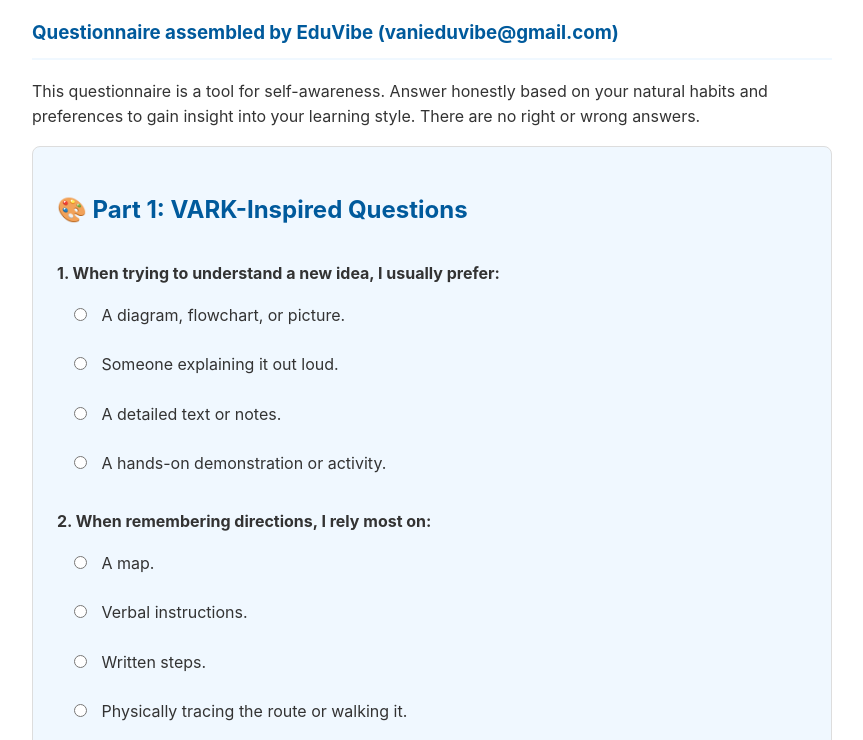
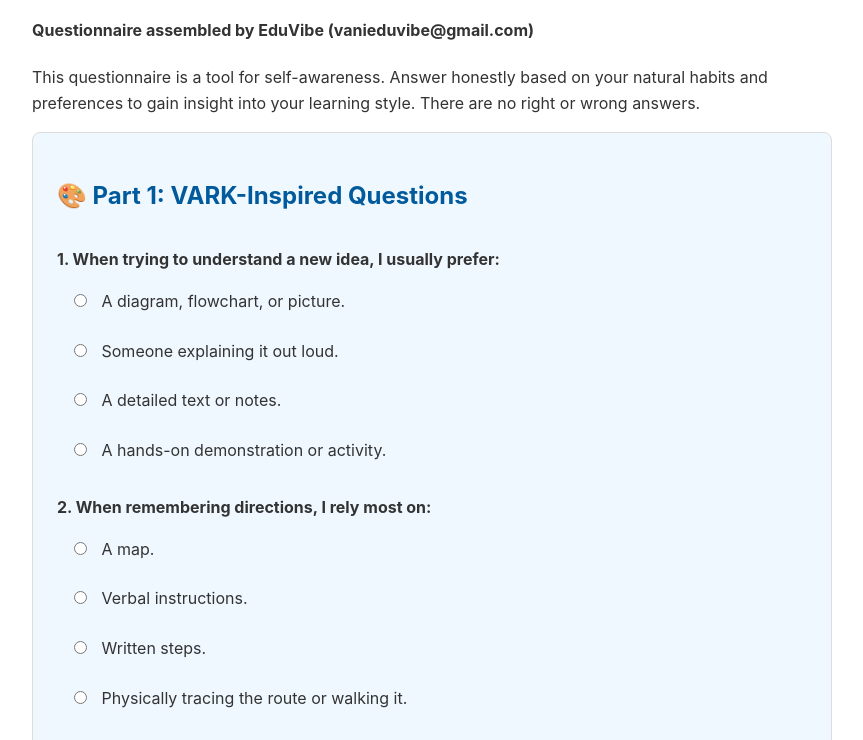
Before and after one commit to srkdroid/learningstyles, a plain HTML site: page index.html in a window 1280 px wide. Shown: the part 140-880 px from the top of the page, without its empty margins (208-1071 px from the left). Drawn offline with Linux system fonts and the light colour scheme.

Commit message:
Update index.html

```diff
--- a/index.html
+++ b/index.html
@@ -159,7 +159,7 @@
 
     <div class="container">
         <h1>Learning Skills Self-Assessment</h1>
-        <h3>Questionnaire assembled by EduVibe (vanieduvibe@gmail.com)</h3>
+        <h4>Questionnaire assembled by EduVibe (vanieduvibe@gmail.com)</h4>
         <p>This questionnaire is a tool for self-awareness. Answer honestly based on your natural habits and preferences to gain insight into your learning style. There are no right or wrong answers.</p>
 
         <form id="assessmentForm">
```
